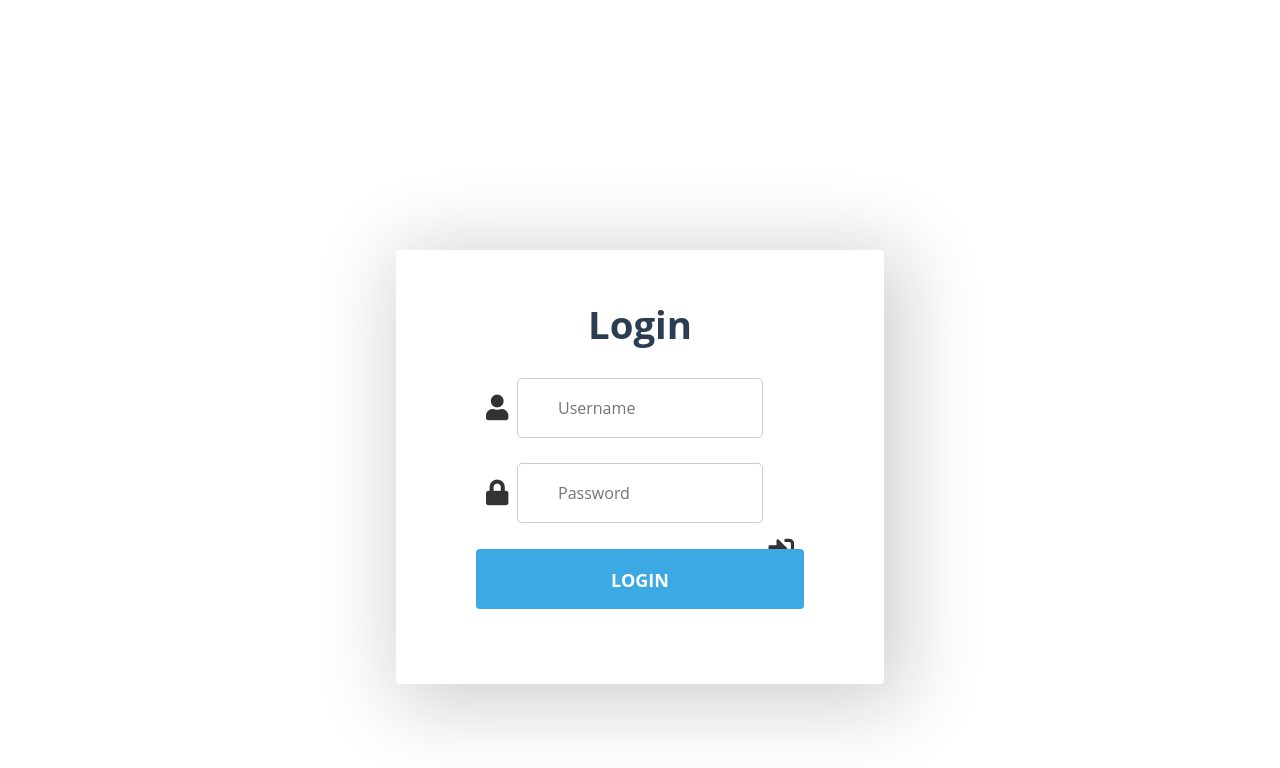
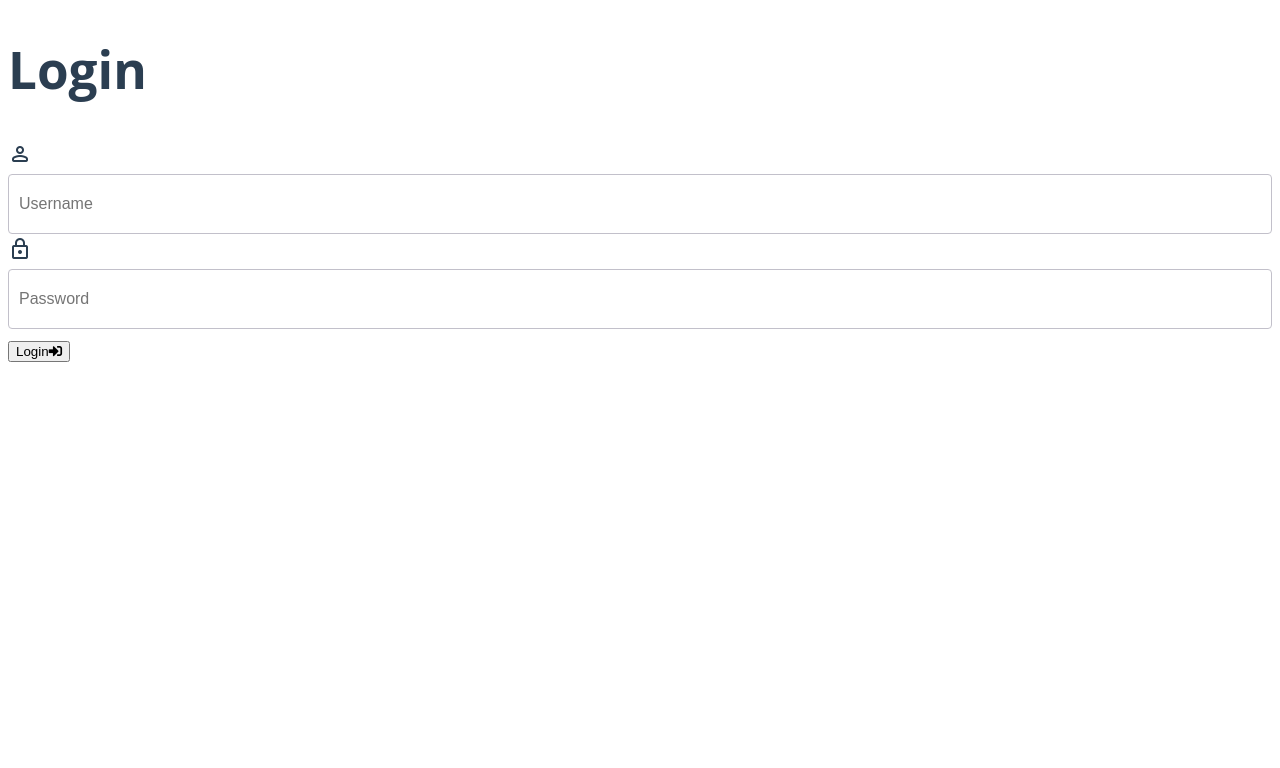
Before and after one commit to NicssCamara/web-systems-technologies, a plain HTML site: page login.html in a window 1280 px wide. Drawn offline with nearby package versions, Linux system fonts and the light colour scheme.

Commit message:
log in commit

```diff
--- a/login.html
+++ b/login.html
@@ -1,41 +1,35 @@
 <!DOCTYPE html>
-<html lang="en" >
+<html lang="en">
+
 <head>
     <meta charset="UTF-8">
+    <meta name="viewport" content="width=device-width, initial-scale=1.0">
     <title>Login</title>
-        <link rel="stylesheet" href="https://cdnjs.cloudflare.com/ajax/libs/normalize/5.0.0/normalize.min.css">
+    <link rel="stylesheet" href="https://fonts.googleapis.com/css2?family=Material+Symbols+Rounded:opsz,wght,FILL,GRAD@24,400,1,0" />
+    <link rel="stylesheet" href="https://cdnjs.cloudflare.com/ajax/libs/font-awesome/5.15.4/css/all.min.css">
     <link rel="stylesheet" href="login_dash.css">
-      <link rel="stylesheet" href="https://cdnjs.cloudflare.com/ajax/libs/font-awesome/5.15.4/css/all.min.css">
 </head>
 <body>
+    <form>
+    <div class="container">
 
-      <!-- partial:index.partial.html -->
-      <div id="login-form-wrap">
-        <h2>Login</h2>
-        <form id="login-form">
-          <p>
-        <div class="userdiv">
-            <label for ="username"><i class="fas fa-user"></i></label>
+        <h1>Login</h1>
+
+        <div class="inputContainer">
+            <i class="material-symbols-rounded">person</i>
             <input type="text" id="username" name="username" placeholder="Username" required>
-            <i class="validation"><span></span><span></span></i>
         </div>
-          </p>
-          <p>
-        <div class="passdiv">
-          <label for ="password"><i class="fas fa-lock"></i></label>
+
+        <div class="inputContainer">
+            <i class="material-symbols-rounded">lock</i>
             <input type="password" id="password" name="password" placeholder="Password" required>
-          <i class="validation"><span></span><span></span></i>
         </div>
-          </p>
-          <p>
-        <div class ="logindiv">
-          <label for ="login"><i class="fas fa-sign-in-alt"></i></label>
-          <input type="submit" id="login" value="Login">
-          <i class="fas fa-sign-out"></i>
+
+        <div class="loginButton">
+            <button type="submit" id="login">Login<i class="fas fa-sign-in-alt"></i></button>
         </div>
-          </p>
+
+    </div>
     </form>
-      </div><!--login-form-wrap-->
-      <!-- partial -->
-
+</body>
 </html>
```
Lines whose indentation alone changed are shown as unchanged.
